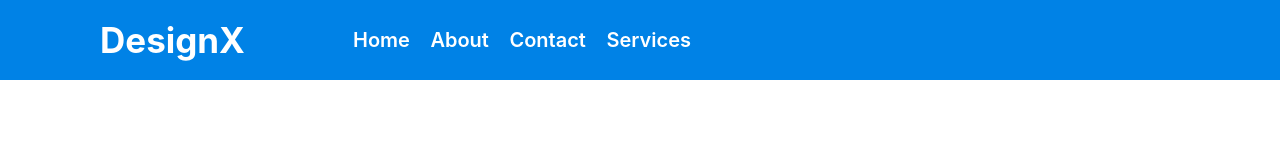
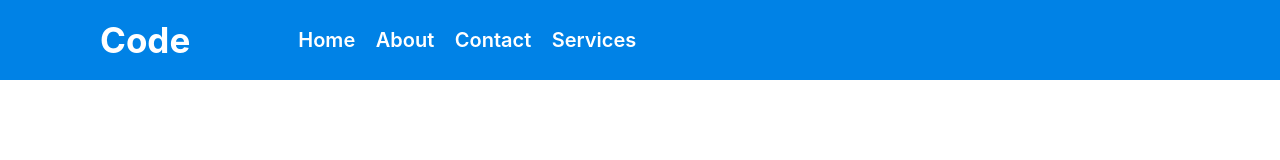
Before and after one commit to abdulmoizquddus/Responsive-Navbar, a plain HTML site: page index.html in a window 1280 px wide. Drawn offline with Linux system fonts and the light colour scheme.

Commit message:
Surge Check
Changing Navbar heading

```diff
--- a/index.html
+++ b/index.html
@@ -8,7 +8,7 @@
   </head>
   <body>
     <nav>
-      <label class="logo">DesignX</label>
+      <label class="logo">Code</label>
       <input type="checkbox" id="chkbox" />
       <label for="chkbox" id="chkbtn">
         <span></span>
```
